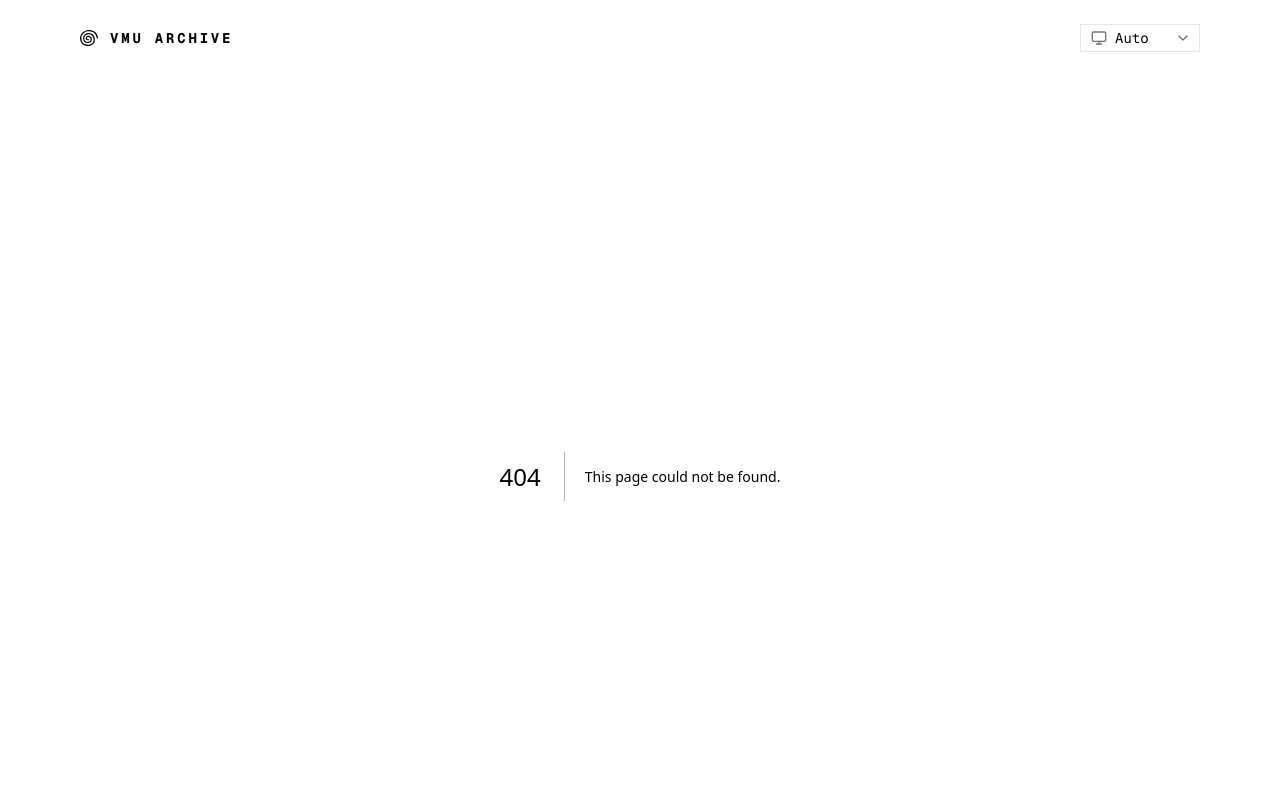
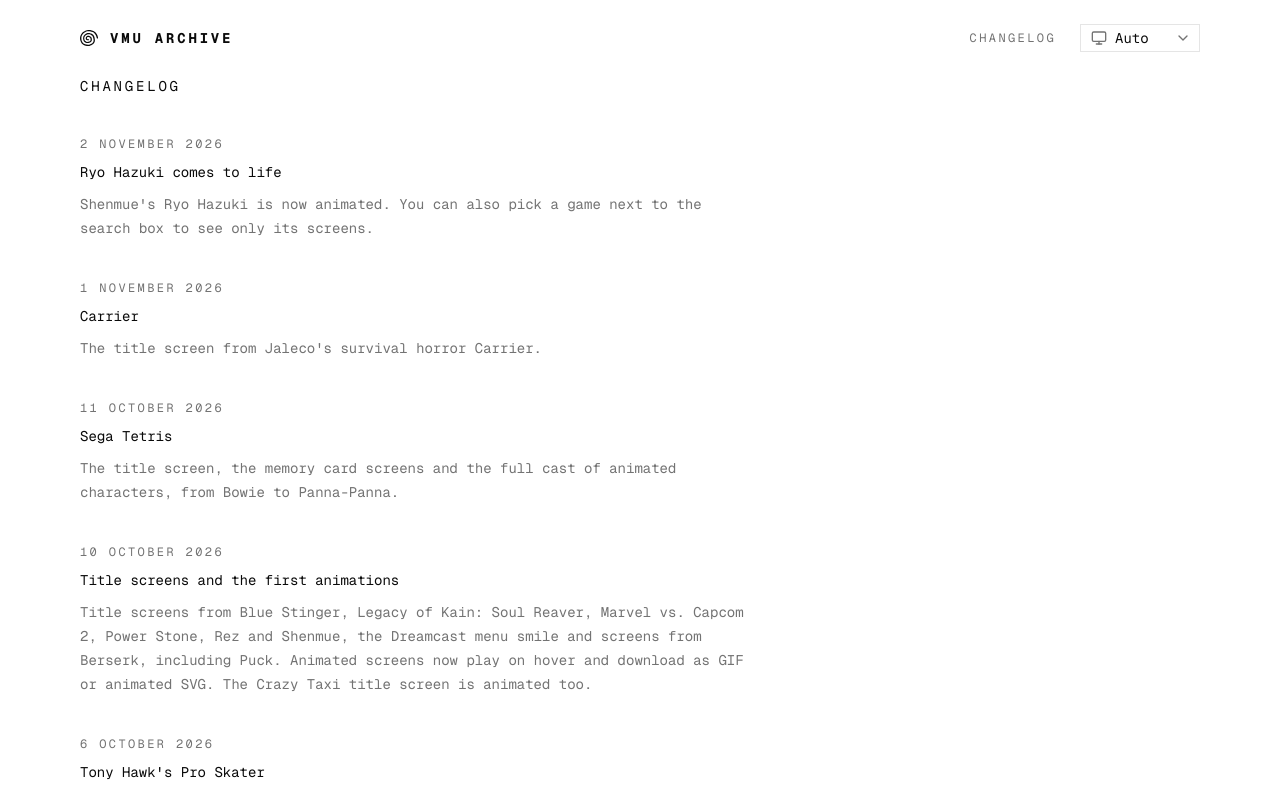
Before and after one commit to vgarmes/vmu-archive, a Next.js app: page /changelog in a window 1280 px wide. Before the commit this address had no page. Shown: the top 796 px of the page. Built offline with nearby package versions, Linux system fonts and the light colour scheme.

Commit message:
feat: changelog page

```diff
--- /dev/null
+++ b/content/changelog.json
@@ -0,0 +1,32 @@
+[
+	{
+		"date": "2026-11-02",
+		"title": "Ryo Hazuki comes to life",
+		"body": "Shenmue's Ryo Hazuki is now animated. You can also pick a game next to the search box to see only its screens."
+	},
+	{
+		"date": "2026-11-01",
+		"title": "Carrier",
+		"body": "The title screen from Jaleco's survival horror Carrier."
+	},
+	{
+		"date": "2026-10-11",
+		"title": "Sega Tetris",
+		"body": "The title screen, the memory card screens and the full cast of animated characters, from Bowie to Panna-Panna."
+	},
+	{
+		"date": "2026-10-10",
+		"title": "Title screens and the first animations",
+		"body": "Title screens from Blue Stinger, Legacy of Kain: Soul Reaver, Marvel vs. Capcom 2, Power Stone, Rez and Shenmue, the Dreamcast menu smile and screens from Berserk, including Puck. Animated screens now play on hover and download as GIF or animated SVG. The Crazy Taxi title screen is animated too."
+	},
+	{
+		"date": "2026-10-06",
+		"title": "Tony Hawk's Pro Skater",
+		"body": "All 35 screens: the title screen, loading and saving, and every reaction from \"Rad\" to \"U suck\"."
+	},
+	{
+		"date": "2026-10-04",
+		"title": "The archive opens",
+		"body": "The first 128 screens: the whole Puyo Pop Fever cast, Sonic Adventure and Sonic Adventure 2, and title screens from Crazy Taxi, Ikaruga, Jet Set Radio, Project Justice, Sonic Shuffle and Soul Calibur."
+	}
+]
--- /dev/null
+++ b/src/app/changelog/page.tsx
@@ -0,0 +1,44 @@
+import type { Metadata } from 'next'
+import { getChangelog } from '@/lib/changelog'
+
+export const metadata: Metadata = {
+	title: 'Changelog',
+	description: 'New screens and other updates to the VMU Archive.'
+}
+
+const formatDate = (date: string) =>
+	new Date(`${date}T00:00:00Z`).toLocaleDateString('en-GB', {
+		day: 'numeric',
+		month: 'long',
+		year: 'numeric',
+		timeZone: 'UTC'
+	})
+
+export default function Changelog() {
+	return (
+		<article className="flex max-w-2xl flex-col gap-10 text-sm leading-6">
+			<h1 className="text-sm font-normal tracking-[0.2em] uppercase">
+				Changelog
+			</h1>
+			<ol className="flex flex-col gap-10">
+				{getChangelog().map(entry => (
+					<li
+						key={`${entry.date}-${entry.title}`}
+						className="flex flex-col gap-2"
+					>
+						<time
+							dateTime={entry.date}
+							className="text-muted-foreground text-xs tracking-[0.2em] uppercase"
+						>
+							{formatDate(entry.date)}
+						</time>
+						<h2 className="font-normal">{entry.title}</h2>
+						{entry.body && (
+							<p className="text-muted-foreground">{entry.body}</p>
+						)}
+					</li>
+				))}
+			</ol>
+		</article>
+	)
+}
--- a/src/app/layout.tsx
+++ b/src/app/layout.tsx
@@ -46,6 +46,12 @@ export default function RootLayout({ children }: LayoutProps<'/'>) {
 						{SITE}
 					</Link>
 					<nav className="flex items-center gap-4">
+						<Link
+							href="/changelog"
+							className="text-muted-foreground hover:bg-foreground hover:text-background focus-visible:bg-foreground focus-visible:text-background flex h-6 items-center px-2 text-xs tracking-[0.2em] uppercase outline-none"
+						>
+							Changelog
+						</Link>
 						<ThemeToggle />
 					</nav>
 				</header>
--- /dev/null
+++ b/src/lib/changelog.ts
@@ -0,0 +1,25 @@
+import 'server-only'
+import fs from 'node:fs'
+import path from 'node:path'
+import { z } from 'zod'
+
+/** Site updates, hand-written in content/changelog.json and read at build time. */
+const FILE = path.join(process.cwd(), 'content/changelog.json')
+
+const schema = z.array(
+	z.object({
+		date: z.iso.date(),
+		title: z.string().min(1),
+		body: z.string().optional()
+	})
+)
+
+export type ChangelogEntry = z.infer<typeof schema>[number]
+
+/** Every entry, newest first. */
+export function getChangelog(): ChangelogEntry[] {
+	const parsed = schema.safeParse(JSON.parse(fs.readFileSync(FILE, 'utf8')))
+	if (!parsed.success)
+		throw new Error(`content/changelog.json: ${parsed.error.message}`)
+	return parsed.data.sort((a, b) => b.date.localeCompare(a.date))
+}
```
Also changed, not shown: 1 other file (tests, documents, lock files or other folders).
